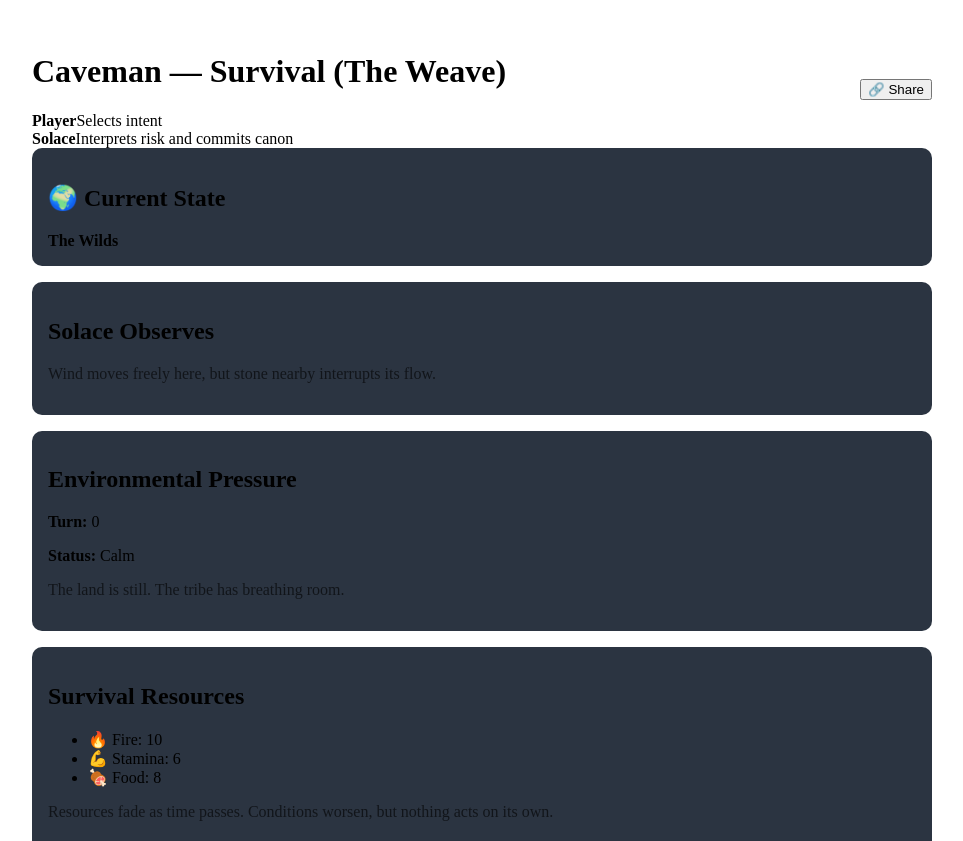
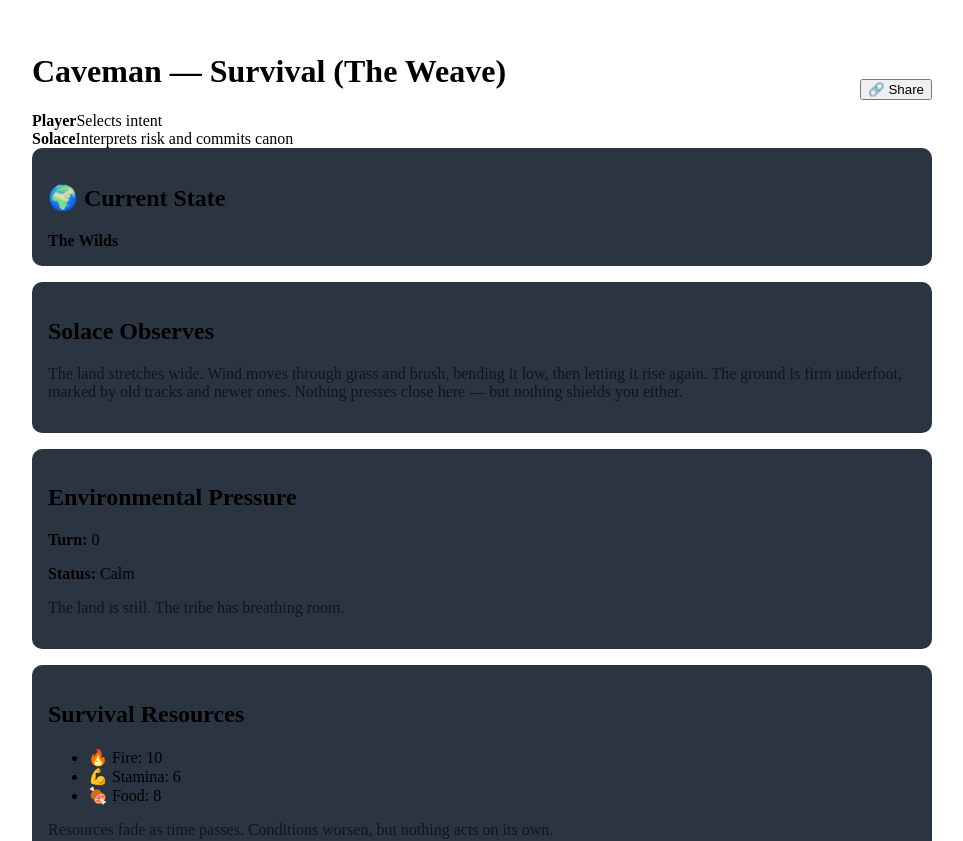
Before and after one commit to zlomke76-del/stewarded-play-engine, a Next.js app: page /weave/caveman in a window 1280 px wide. Shown: the top 841 px of the page, without its empty margins (158-1121 px from the left). Built offline with nearby package versions, Linux system fonts and the light colour scheme; no server answers.

Commit message:
Update page.tsx

```diff
--- a/app/weave/caveman/page.tsx
+++ b/app/weave/caveman/page.tsx
@@ -120,23 +120,49 @@ function optionCategoryToKind(
 // ------------------------------------------------------------
 
 function deriveObservation(world?: any): string {
+  // Open land / no shelter yet
   if (!world || world.nodeType !== "cave") {
-    return "Wind moves freely here, but stone nearby interrupts its flow.";
+    return [
+      "The land stretches wide.",
+      "Wind moves through grass and brush, bending it low, then letting it rise again.",
+      "The ground is firm underfoot, marked by old tracks and newer ones.",
+      "Nothing presses close here — but nothing shields you either."
+    ].join(" ");
   }
 
+  // Cave mouth / threshold
   if (world.depth === 0) {
-    return "Air cools unevenly near the rock face, carrying the scent of damp stone.";
+    return [
+      "Stone breaks the wind at the cave mouth.",
+      "Cool air spills outward, carrying the damp smell of earth and rock.",
+      "Light reaches inside, but only in thin bands, fading quickly as it falls."
+    ].join(" ");
   }
 
+  // Shallow interior
   if (world.depth === 1) {
-    return "Sound dulls quickly here, swallowed by twisting stone and narrow air.";
+    return [
+      "The cave tightens around you.",
+      "Sound dulls quickly, swallowed by rough stone.",
+      "Footsteps feel heavier here, as if the ground holds weight longer than it should."
+    ].join(" ");
   }
 
+  // Altered / held space
   if (world.state === "sacred") {
-    return "The chamber feels altered — as if presence, not shelter, defines it now.";
+    return [
+      "The chamber feels held.",
+      "Marks in the stone catch the eye — placed, not broken.",
+      "The air is still, as if movement here should be chosen, not taken for granted."
+    ].join(" ");
   }
 
-  return "The stone closes in, holding traces of earlier passage.";
+  // Default deep cave
+  return [
+    "Stone presses in from all sides.",
+    "The air is cool and unmoving.",
+    "Time feels slower here, measured by breath and step."
+  ].join(" ");
 }
 
 // ------------------------------------------------------------
@@ -290,7 +316,6 @@ export default function CavemanPage() {
       );
     }
 
-    // 1️⃣ SessionState canon (UI / ephemeral)
     setState((prev) =>
       recordEvent(prev, {
         id: crypto.randomUUID(),
@@ -314,22 +339,17 @@ export default function CavemanPage() {
       })
     );
 
-    // 2️⃣ Client draft (felt chance only)
     buildClientResolution({
       legacyPayload: payload,
       turn: nextTurn,
     });
 
-    // 3️⃣ Durable canon (SERVER AUTHORITATIVE)
     if (!run) return;
 
     const optionKind = selectedOption
       ? optionCategoryToKind(selectedOption.category)
       : inferOptionKindFromText(payload.description);
 
-    // NOTE:
-    // These values are intentionally conservative.
-    // Advisory UI resources are NOT canonical.
     const context = {
       food: 0,
       stamina: 0,
```
